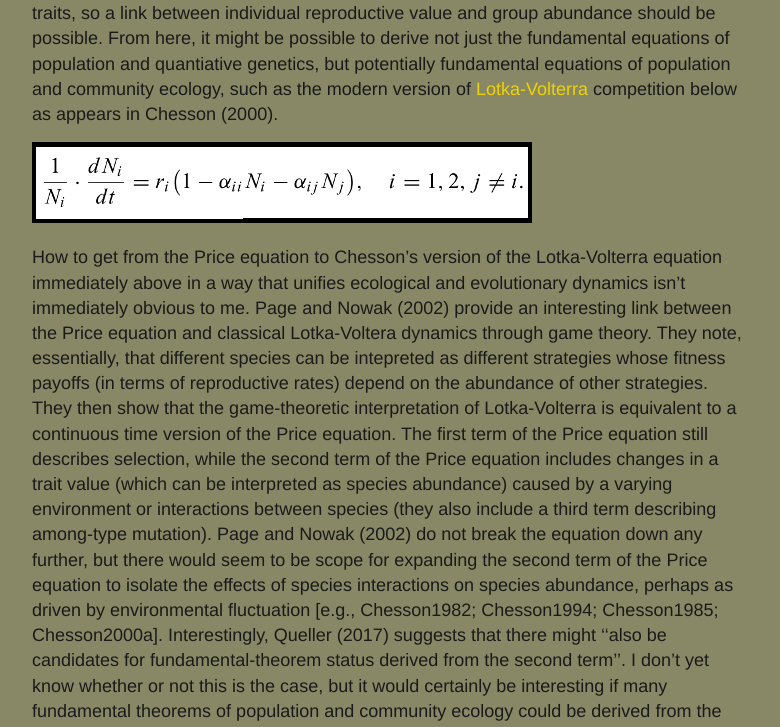
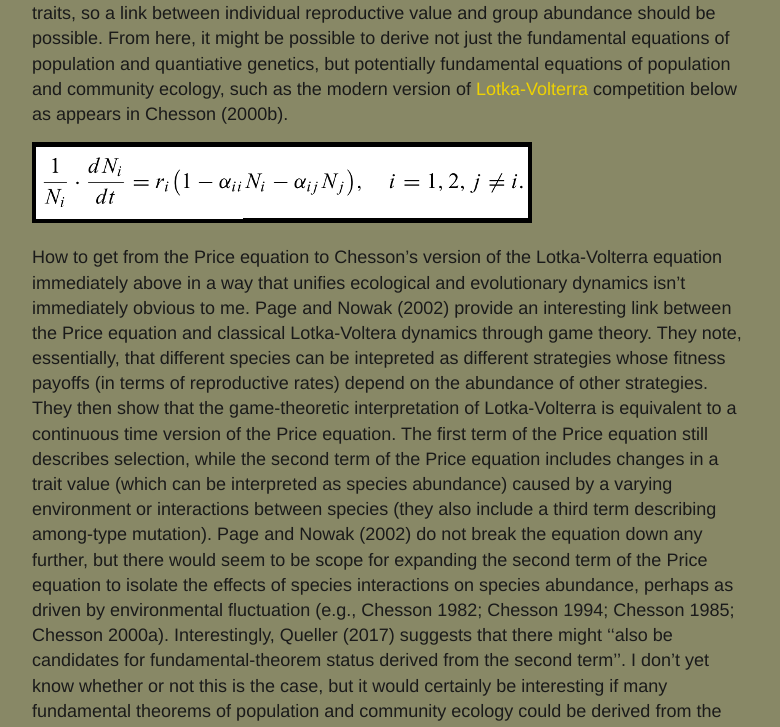
Before and after one commit to bradduthie/blog, a Jekyll site: the page built from _posts/2017-04-26-unified-theory-of-evolution.md, in a window 1280 px wide and 1400 px high, scrolled down 1793 px. Shown: the part 181-908 px from the top of the window, without its empty margins (248-1028 px from the left). Built offline with Jekyll 4.4.1, drawn with Linux system fonts in a browser that asks for light colours; our own code applies the rules of GitHub Pages for plain Markdown files; comment, search, counter and statistics services are not loaded; some of the changed text lies outside the part shown.

Commit message:
Fix Chesson references

```diff
--- a/_posts/2017-04-26-unified-theory-of-evolution.md
+++ b/_posts/2017-04-26-unified-theory-of-evolution.md
@@ -93,7 +93,7 @@
 potentially fundamental equations of population and community ecology,
 such as the modern version of
 [Lotka-Volterra](https://en.wikipedia.org/wiki/Lotka%E2%80%93Volterra_equations)
-competition below as appears in Chesson (2000).
+competition below as appears in Chesson (2000b).
 
 ![Lotka-Volterra](https://raw.githubusercontent.com/bradduthie/blog/gh-pages/figures/modern_LV.png?token=AFSziXsygmP_wIf7J0-jQXCZ583x8XmQks5ZCgVDwA%3D%3D)
 
@@ -115,13 +115,13 @@
 down any further, but there would seem to be scope for expanding the
 second term of the Price equation to isolate the effects of species
 interactions on species abundance, perhaps as driven by environmental
-fluctuation \[e.g., Chesson1982; Chesson1994; Chesson1985;
-Chesson2000a\]. Interestingly, Queller (2017) suggests that there might
-''also be candidates for fundamental-theorem status derived from the
-second term''. I don't yet know whether or not this is the case, but it
-would certainly be interesting if many fundamental theorems of
-population and community ecology could be derived from the Price
-equation with the second term doing most of the heavy lifting.
+fluctuation (e.g., Chesson 1982; Chesson 1994; Chesson 1985; Chesson
+2000a). Interestingly, Queller (2017) suggests that there might ''also
+be candidates for fundamental-theorem status derived from the second
+term''. I don't yet know whether or not this is the case, but it would
+certainly be interesting if many fundamental theorems of population and
+community ecology could be derived from the Price equation with the
+second term doing most of the heavy lifting.
 
 Communicating the fundamental theorem of evolution
 --------------------------------------------------
@@ -175,8 +175,23 @@
 References
 ----------
 
-Chesson, Peter L. 2000. “Mechanisms of maintenance of species
-diversity.” *Annual Review of Ecology and Systematics* 31: 343–66.
+Chesson, Peter L. 1982. “The stabilizing effect of a random
+environment.” *Journal of Mathematical Biology* 15: 1–36.
+
+———. 1985. “Coexistence of competitors in spatially and temporally
+varying environments: a look at the combined effects of different sorts
+of variability.” *Theoretical Population Biology* 28 (3): 263–87.
+doi:[10.1016/0040-5809(85)90030-9](https://doi.org/10.1016/0040-5809(85)90030-9).
+
+———. 1994. “Multispecies competition in variable environments.”
+*Theoretical Population Biology* 45: 227–76.
+
+———. 2000a. “General theory of competitive coexistence in
+spatially-varying environments.” *Theoretical Population Biology* 237:
+211–37.
+
+———. 2000b. “Mechanisms of maintenance of species diversity.” *Annual
+Review of Ecology and Systematics* 31: 343–66.
 
 Darwin, Charles. 1859. *The Origin of Species*. New York: Penguin.
 
```
Also changed, not shown: _rmd/2017-04-26-unified-theory-of-evolution.Rmd (+1 -1 lines).
